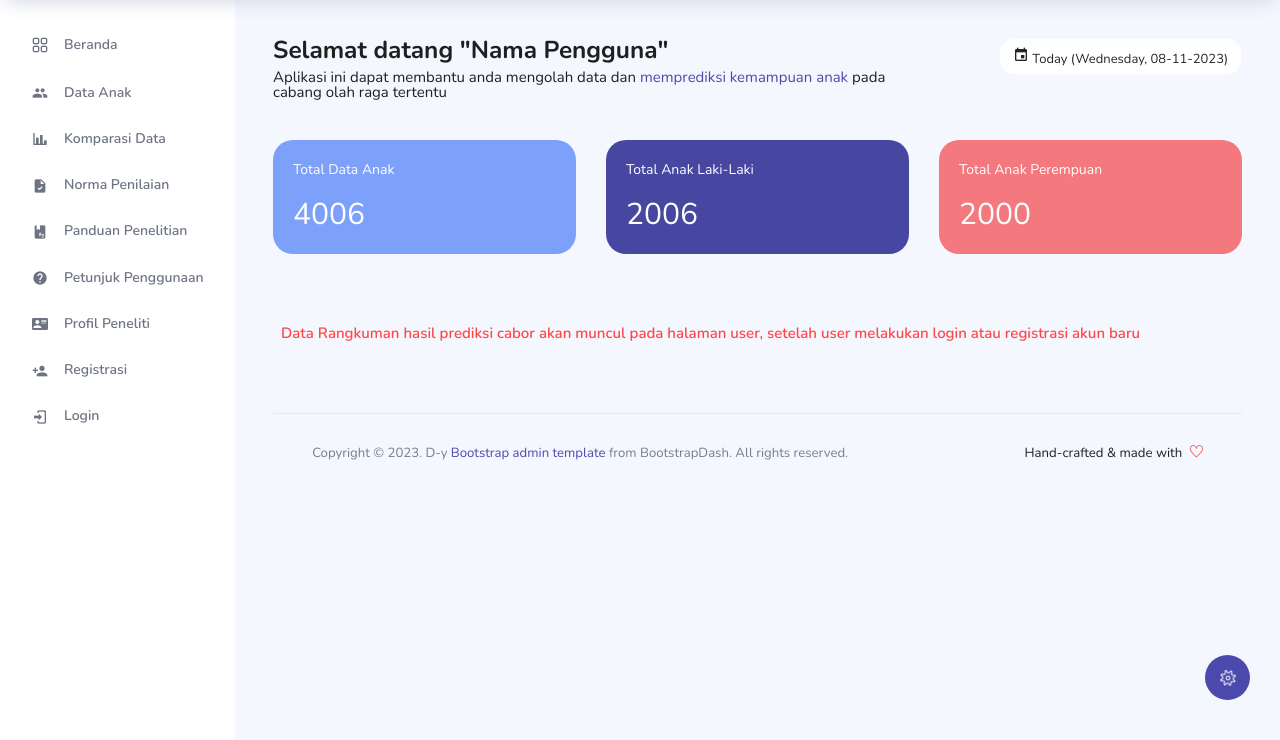
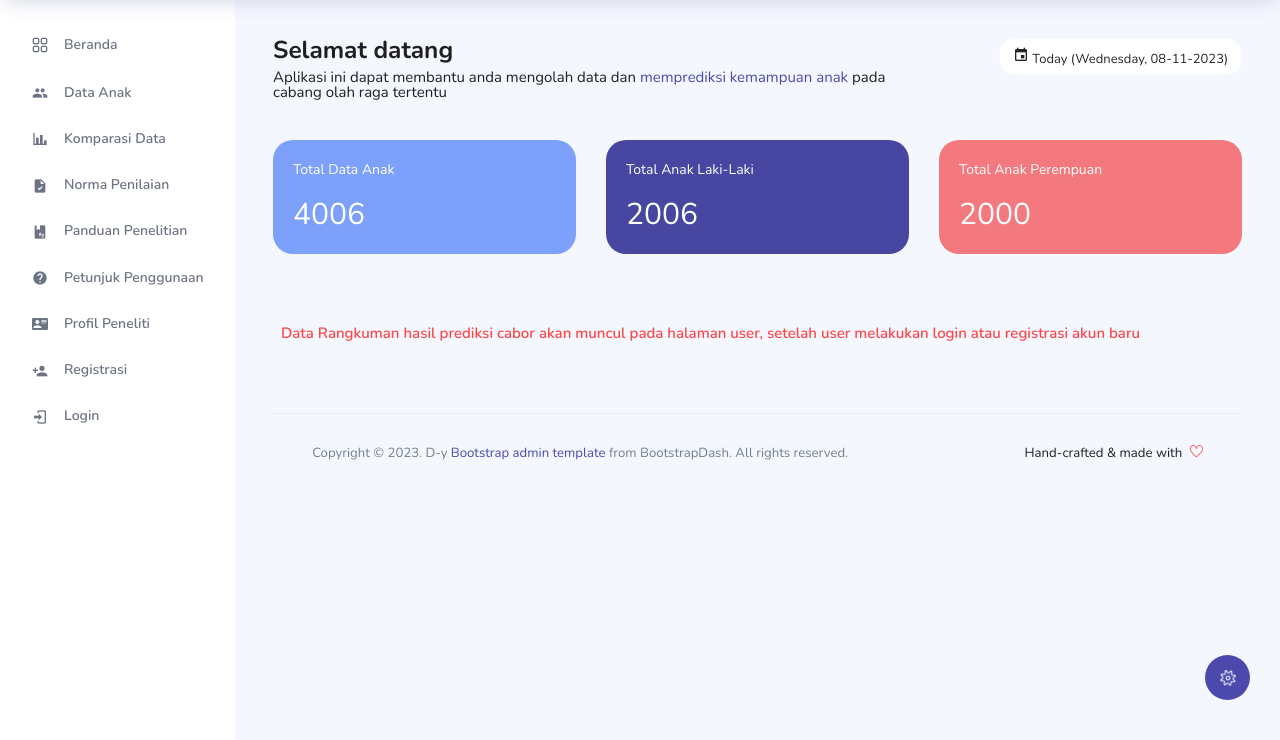
Before and after one commit to yendrapriambada/analisis_cabor, a CodeIgniter app: page /analisis_cabor/ in a window 1280 px wide. Shown: the part 60-800 px from the top of the page. Run offline with CodeIgniter, Linux system fonts and the light colour scheme; style sheets or scripts are compiled from the project's sources; some libraries are stand-ins or nearby versions.

Commit message:
Perubahan halaman v_index guest, penghapusan kata Nama Pengguna

```diff
--- a/application/views/v_index.php
+++ b/application/views/v_index.php
@@ -33,7 +33,7 @@
             <div class="col-md-12 grid-margin">
               <div class="row">
                 <div class="col-12 col-xl-8 mb-4 mb-xl-0">
-                  <h3 class="font-weight-bold">Selamat datang "Nama Pengguna"</h3>
+                  <h3 class="font-weight-bold">Selamat datang</h3>
                   <h6 class="font-weight-normal mb-0">Aplikasi ini dapat membantu anda mengolah data dan <span class="text-primary"> memprediksi kemampuan anak </span> pada cabang olah raga tertentu</span></h6>
                 </div>
                 <div class="col-12 col-xl-4">
```
